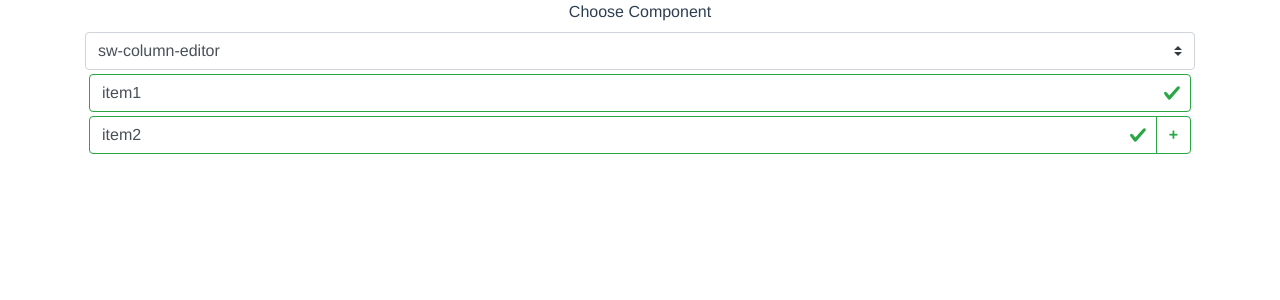
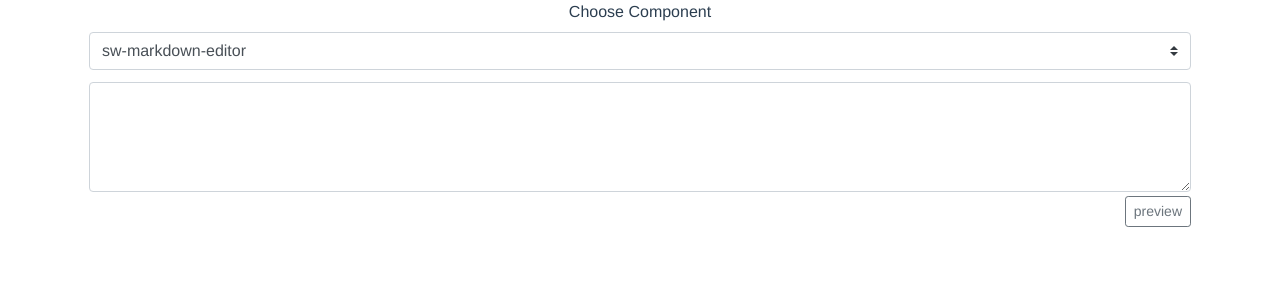
Before and after one commit to shadowsworks/vue-form-builder, a Vue app: page / in a window 1280 px wide. Shown: the top 300 px of the page. Built offline with nearby package versions, Linux system fonts and the light colour scheme.

Commit message:
sw-markdown-editor

```diff
--- a/src/App.vue
+++ b/src/App.vue
@@ -2,26 +2,41 @@
   <div id="app">
     <b-container>
       <label for="select-1">Choose Component</label>
-      <b-form-select v-model="selected" :options="options"></b-form-select>
+      <div class="mx-1 mb-2">
+        <b-form-select v-model="selected" :options="options"></b-form-select>
+      </div>
 
       <div v-if='selected==="sw-column-editor"'>
-        <sw-column-editor max_column="10" :column_data="bind_data.sw_column_editor_item_options" v-model="bind_data.sw_column_editor_item_options" />
+        <sw-column-editor max_column="10"
+          :column_data="bind_data.sw_column_editor.item_options"
+          v-model="bind_data.sw_column_editor.item_options" />
       </div>
+
+      <div v-if='selected==="sw-markdown-editor"'>
+        <sw-markdown-editor :md_text="bind_data.sw_markdown_editor.item_data"
+          :rows="bind_data.sw_markdown_editor.item_rows"
+          :max_length="bind_data.sw_markdown_editor.item_length"
+          :must="bind_data.sw_markdown_editor.item_must"
+          :placeholder="bind_data.sw_markdown_editor.item_placeholder"
+          v-model="bind_data.sw_markdown_editor.item_data" />
+      </div>
+
     </b-container>
   </div>
 </template>
 
 <script>
   import swColumnEditor from '@/components/sw-column-editor';
+  import swMarkdownEditor from '@/components/sw-markdown-editor';
 
   export default {
     name: 'ItemEditor',
     components: {
-      swColumnEditor
+      swColumnEditor,swMarkdownEditor
     },
     data() {
       return {
-        selected: 'sw-column-editor',
+        selected: 'sw-markdown-editor',
         options: [
           { value: 'sw-form-editor', text: 'sw-form-editor' },
           { value: 'sw-form-inputter', text: 'sw-form-inputter' },
@@ -37,7 +52,18 @@
         ],
         // バインドデータ
         bind_data: {
-          sw_column_editor_item_options: [],
+          //
+          sw_column_editor: {
+            item_options: [],
+          },
+          //
+          sw_markdown_editor: {
+            item_data: "",
+            item_rows: 4,
+            item_length: 100,
+            item_must: false,
+            placeholder: "",
+          }
         }
       }
     }
--- a/src/components/lang.json
+++ b/src/components/lang.json
@@ -2,11 +2,15 @@
   "ja": {
     "item1": "項目1",
     "item2": "項目2",
-    "enter_your_choice":"選択肢を入力してください"
+    "enter_your_choice":"選択肢を入力してください",
+    "preview": "プレビュー",
+    "back": "戻る"
   },
   "en": {
     "item1": "item1",
     "item2": "item2",
-    "enter_your_choice":"Please enter your choice"
+    "enter_your_choice":"Please enter your choice",
+    "preview": "preview",
+    "back": "back"
   }
 }
--- /dev/null
+++ b/src/components/sw-markdown-editor.vue
@@ -0,0 +1,140 @@
+<template>
+  <div class="markdown-editor">
+    <div v-if='!state_preview_mode'>
+      <b-form-textarea v-model="state_textarea" :placeholder="state_placeholder"
+        :rows="state_rows" :maxlength="state_max_length"
+        :state="state_item(state_textarea,state_must)" />
+    </div>
+    <div v-if='!state_preview_mode' class="mt-1">
+      <div v-if='!state_preview_mode' class="mt-0 float-right">
+        <b-button variant="outline-secondary" size="sm" @click="mode_change">{{ lang('preview') }}</b-button>
+      </div>
+    </div>
+
+    <div v-if='state_preview_mode' class="preview_mode">
+      <div v-html="state_result"></div>
+    </div>
+    <div v-if='state_preview_mode' class="mt-2 float-right">
+      <b-button variant="outline-secondary" size="sm" @click="mode_change">{{ lang('back') }}</b-button>
+    </div>
+    <div>&nbsp;</div>
+  </div>
+</template>
+
+<script>
+import lang from './lang.json';
+// ブラウザからデフォルトの言語を取得する
+let locale = navigator.language;
+if( locale != "ja" && locale != "en" ) locale = "en";
+
+import markdownit from 'markdown-it';
+import 'github-markdown-css/github-markdown.css';
+
+export default {
+  name: 'sw-markdown-editor',
+  components: {
+  },
+  props: {
+    // 行数
+		rows: {
+      type: Number,
+      default: 0
+    },
+    // 最大文字数
+    max_length: {
+      type: Number,
+      default: 10
+    },
+    // 必須
+    must: {
+      type: Boolean,
+      default: false
+    },
+    // プレースホルダー
+    placeholder: {
+      type: String,
+      default: ""
+    },
+  },
+  // ローカルデータ変数
+  data () {
+    return {
+      markdownit: null, //マークダウンオブジェクト
+      state_rows: 3, // 行数
+      state_max_length: 10, // 最大文字数
+      state_must: false, // 必須
+      state_placeholder: "",
+      state_preview_mode: false,  //プレビューモード
+      state_textarea: "",
+      state_result: "TEXT"
+    }
+  },
+  // 既定計算
+  computed: {
+    state_item: function() {
+      return function(item_data,item_must){
+        if( item_must ){
+          if( item_data === "" ){
+            return false;
+          } else {
+            return true;
+          }
+        } else {
+          return null;
+        }
+      }
+    },
+  },
+  // 監視
+  watch: {
+    rows: function(){
+      this.state_rows = this.rows;
+    },
+    max_length: function(){
+      this.state_max_length = this.max_length;
+    },
+    must: function(){
+      this.state_must = this.must;
+    },
+    placeholder: function(){
+      this.state_placeholder = this.placeholder;
+    },
+    state_textarea: function(){
+      this.$emit('input',this.state_textarea);
+    },
+  },
+  // インスタンス初期化後
+  created(){
+    this.markdownit = new markdownit();
+  },
+  // インスタンス破棄後
+  destroyed() {
+  },
+  // インスタンスマウント後
+  mounted(){
+    this.state_rows = this.rows;
+    this.state_max_length = this.max_max_length;
+    this.state_placeholder = this.placeholder;
+  },
+  // ローカル関数
+  methods: {
+    lang: function( param ){
+      return lang[locale][param];
+    },
+    mode_change: function(){
+      this.state_preview_mode = !this.state_preview_mode;
+      this.state_result = this.markdownit.render(this.state_textarea);
+    }
+  }
+};
+</script>
+<style scoped>
+.markdown-editor {
+  text-align: left;
+  padding: 4px;
+}
+.preview_mode {
+  box-sizing: border-box;
+  margin: 7px 12px 7px 12px;
+}
+</style>
```
